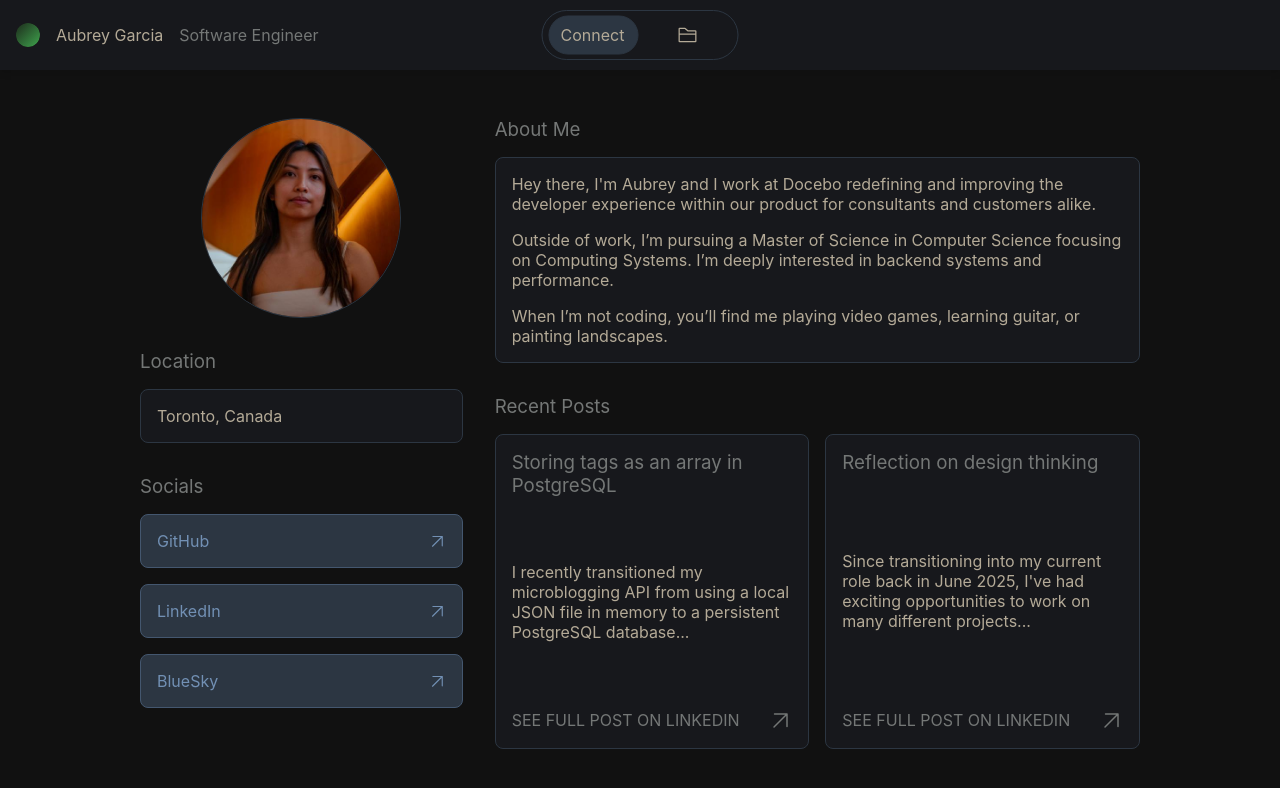
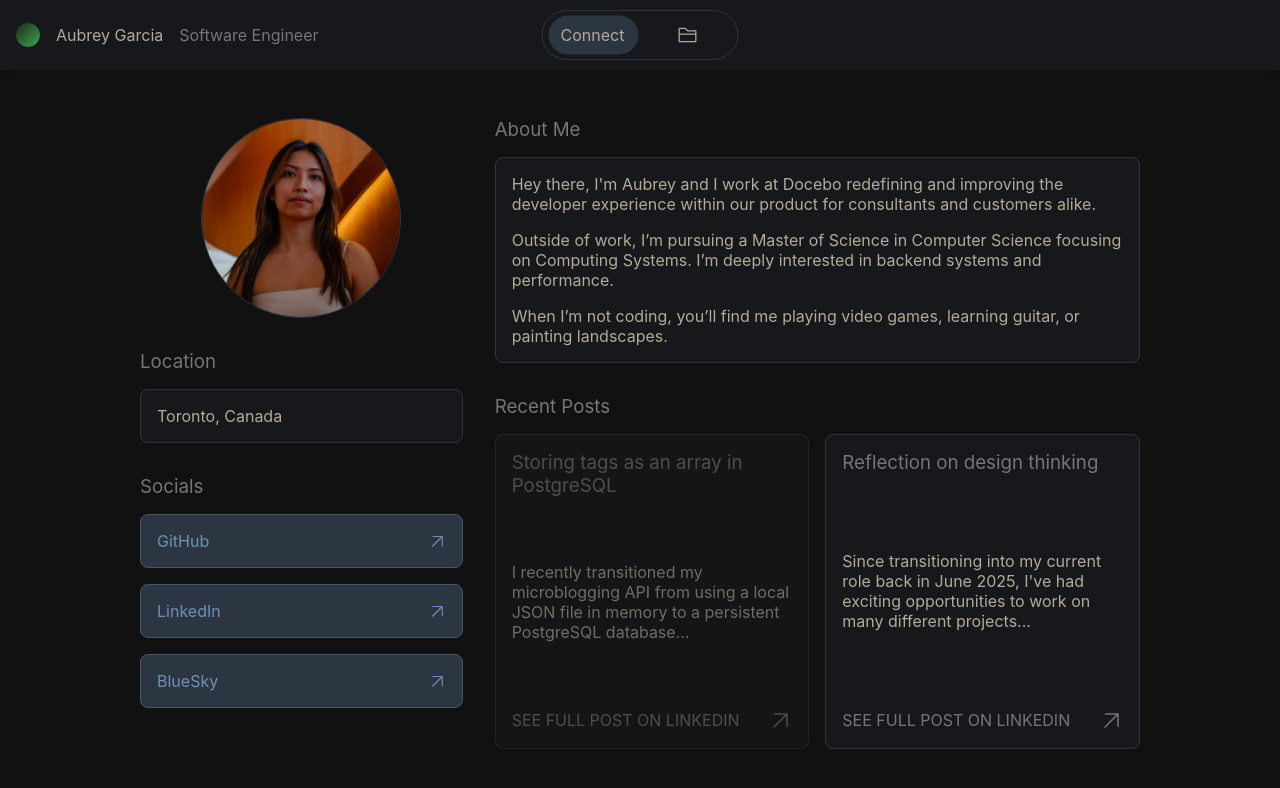
Before and after one commit to aubreymae/swe-portfolio, a React (Create React App) app: page / in a window 1280 px wide. In both pictures the pointer is over the link 651 px from the left and 591 px from the top of the page. Shown: the top 788 px of the page. Built offline with nearby package versions, Linux system fonts and the light colour scheme; a web font is replaced by a local one.

Commit message:
Added hover effect to blog post item

```diff
--- a/src/components/BlogPost/BlogPost.css
+++ b/src/components/BlogPost/BlogPost.css
@@ -5,6 +5,11 @@
   width: 100%;
   aspect-ratio: 1;
   text-decoration: none;
+  transition: 0.3s ease all;
+}
+
+.blog-post-item:hover {
+  opacity: 0.6;
 }
 
 .see-full-post-span {
```
